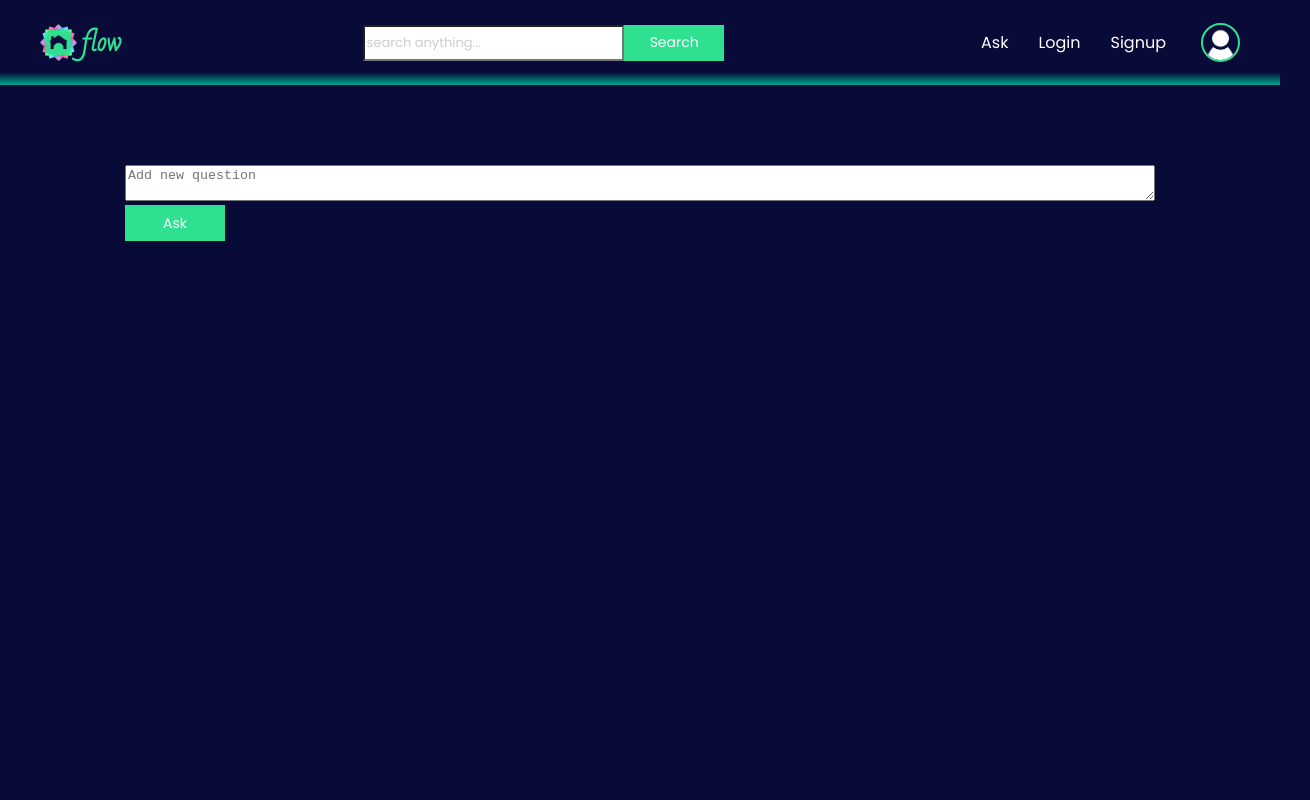
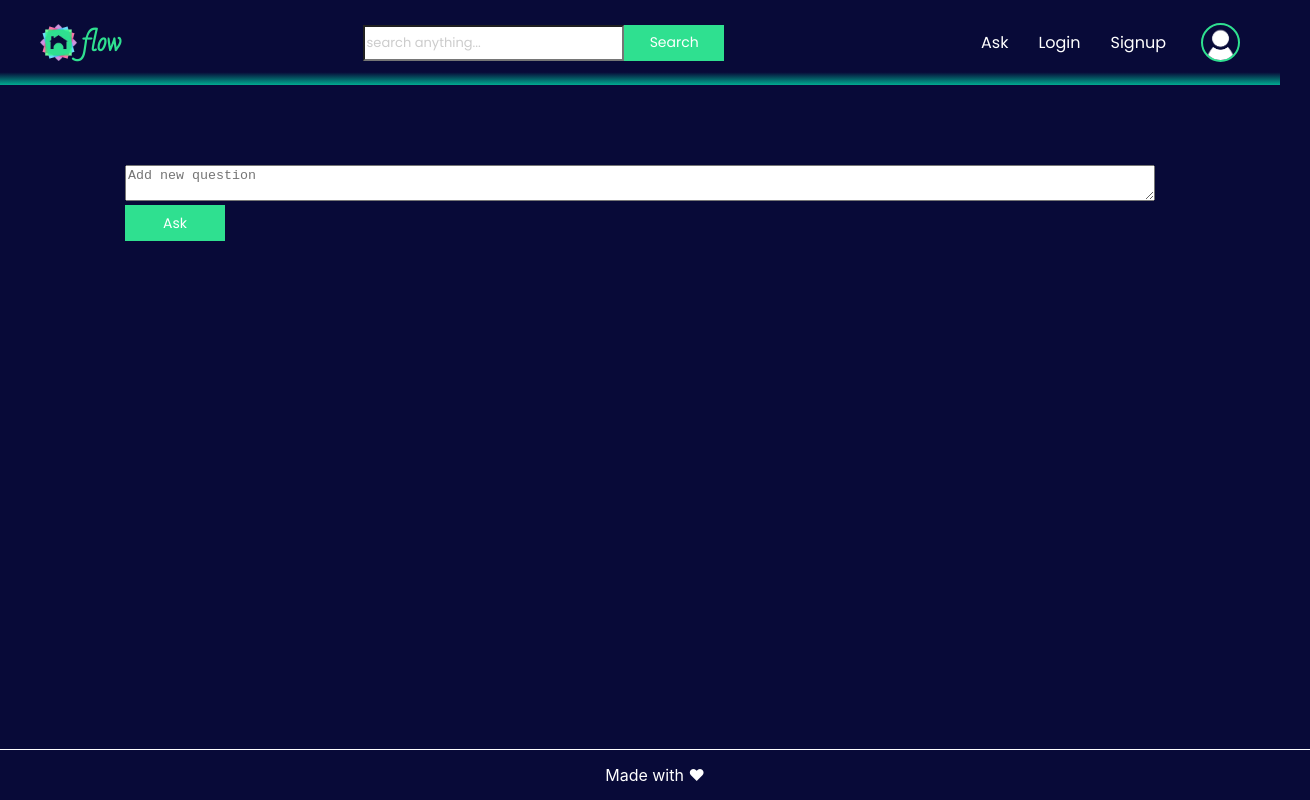
Before and after one commit to chingu-voyages/v8-chimeras-team-02, a React (Create React App) app in the folder frontend/: page /newquestion in a window 1280 px wide. Shown: the whole page, 1310 px wide, since content can reach past the window. Built offline with nearby package versions, Linux system fonts and the light colour scheme.

Commit message:
add to newquestion page

```diff
--- a/frontend/src/screens/NewQuestion.js
+++ b/frontend/src/screens/NewQuestion.js
@@ -1,7 +1,7 @@
 import React, { Component } from "react";
 import { user } from "../resources/images";
 import { blue, green } from "../resources/colors";
-import { SearchBar, Section, Logo, ListItem } from "../components";
+import { SearchBar, Section, Logo, ListItem, Footer } from "../components";
 
 export default class NewQuestion extends Component {
   state = {
@@ -63,6 +63,8 @@ export default class NewQuestion extends Component {
             </form>
           </div>
         </div>
+
+        <Footer />
       </div>
     );
   }
```
